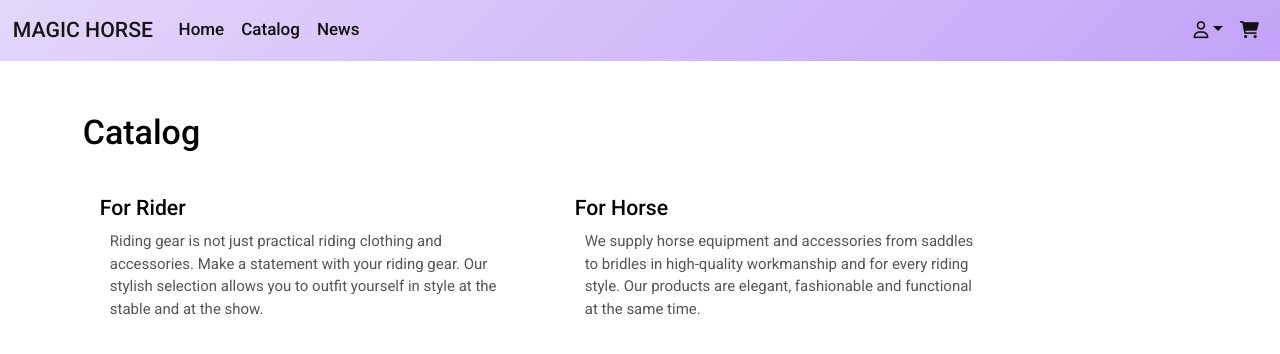
After one commit to glor-hub/python_basic_otus-project, a Django app: page /order/ in a window 1280 px wide. The commit adds this page. Shown: the top 354 px of the page. Run offline with Django 3.2, Linux system fonts and the light colour scheme; data that the repository does not hold is empty; some libraries are stand-ins or nearby versions.

Commit message:
update cart, add order

```diff
--- a/horseshop/horseshop/urls.py
+++ b/horseshop/horseshop/urls.py
@@ -28,6 +28,7 @@ urlpatterns = [
     path('shopauth/', include('shopauth.urls', namespace='shopauth')),
     path('admin/', admin.site.urls),
     path('catalog/', include('category.urls', namespace='category')),
+    path('order/', include('order.urls', namespace='order')),
 ]
 # ] + static(settings.STATIC_URL, document_root=settings.STATIC_ROOT)
 
--- /dev/null
+++ b/horseshop/order/templates/order/order_list.html
@@ -0,0 +1,56 @@
+{% extends 'base.html' %}
+{% block title %} Order List
+{% endblock %}
+{% block main_content %}
+    <div class="container pt-5">
+        <div class="h2"> Catalog</div>
+        <div class="row pt-3">
+            <div class="col-sm-5">
+                <div class="p-3">
+                    <div class="h5">For Rider</div>
+                    <div class="catalog-text">
+                        <p>Riding gear is not just practical riding clothing and accessories.
+                            Make a statement with your riding gear. Our stylish selection allows you
+                            to outfit yourself in style at the stable and at the show.</p>
+                    </div>
+                    <div class="row g-4 pt-3">
+                        {% for object in object_list %}
+                            {% if object.category.name == 'For Rider' %}
+
+                                <ul class="list-group">
+                                    <div class="catalog-card">
+                                        <div class="ps-3 p-1 border bg-light ">
+                                            <a href="{% url 'product:list' subcategory_slug=object.slug %}">{{object}} →</a>
+                                        </div>
+                                    </div>
+                                </ul>
+                            {% endif %}
+                        {% endfor %}
+                    </div>
+                </div>
+            </div>
+            <div class="col-sm-5">
+                <div class="p-3">
+                    <div class="h5">For Horse</div>
+                    <div class="catalog-text">
+                        <p>We supply horse equipment and accessories from saddles to bridles
+                            in high-quality workmanship and for every riding style.
+                            Our products are elegant, fashionable and functional at the same time.</p>
+                    </div>
+                    <div class="row g-4 pt-3">
+                        {% for object in object_list %}
+                            {% if object.category.name == 'For Horse' %}
+                                <ul class="list-group">
+                                    <div class="catalog-card">
+                                        <div class="ps-3 p-1 border bg-light">
+                                           <a href="{% url 'product:list' subcategory_slug=object.slug %}">{{object}} →</a>
+                                        </div>
+                                    </div>
+                                </ul>
+                            {% endif %}
+                        {% endfor %}
+                    </div>
+                </div>
+            </div>
+
+{% endblock %}
--- /dev/null
+++ b/horseshop/order/urls.py
@@ -0,0 +1,10 @@
+from django.urls import path
+
+import order.views as order
+
+app_name = 'order'
+
+urlpatterns = [
+    path('', order.OrderListView.as_view(), name='list'),
+
+]
--- a/horseshop/order/views.py
+++ b/horseshop/order/views.py
@@ -1,2 +1,5 @@
+from django.views.generic import ListView
+from order.models import Order
 
-# Create your views here.
+class OrderListView(ListView):
+    model = Order
--- a/horseshop/product/forms.py
+++ b/horseshop/product/forms.py
@@ -12,11 +12,11 @@ from django import forms
 #             'size': 'Size'
 #         }
 
-PRODUCT_QUANTITY_CHOICES = [(i, str(i)) for i in range(1, 51)]
+PRODUCT_QUANTITY_CHOICES = [(i, str(i)) for i in range(0, 51)]
 
 
 class ProductAddToCart(forms.Form):
     quantity = forms.TypedChoiceField(choices=PRODUCT_QUANTITY_CHOICES,
-                                      coerce=int)
-    update = forms.BooleanField(required=False, initial=False,
+                                      coerce=int, initial=1)
+    update = forms.BooleanField(required=False, initial=True,
                                 widget=forms.HiddenInput)
--- a/horseshop/product/templates/product/product_list.html
+++ b/horseshop/product/templates/product/product_list.html
@@ -9,16 +9,16 @@
                     <div class="product-card">
                         <div class="product-thumb">
                             {% if object.image %}
-                        <a href="#"><img src="{{object.image.url}}"></a>
+                                <a href="#"><img src="{{ object.image.url }}"></a>
                             {% else %}
                                 <a href="#"><img src="/static/img/product/no_product_image.png"></a>
                             {% endif %}
                         </div>
                         <div class="product-detail">
-                        <h4><a href="{% url 'product:detail' object.pk %}">{{object}}</a></h4>
+                            <h4><a href="{% url 'product:detail' object.pk %}">{{ object }}</a></h4>
                             <div class="product-bottom-detail d-flex justify-content-between">
                                 <div class="product-price">
-                                {{object.curr_price}}
+                                    {{ object.curr_price }}
                                 </div>
                                 <div class="product-links">
                                     <a href="#"> <i
--- a/horseshop/templates/base.html
+++ b/horseshop/templates/base.html
@@ -48,48 +48,9 @@
                     </ul>
                 </li>
                 <li class="nav-item">
-                    <a class="nav-link" href="{% url 'product:cart_detail' %}" data-bs-toggle="modal" data-bs-target="#modal-cart"><i
+                    <a class="nav-link"  href="{% url "product:cart_detail" %}" ><i
                             class="fa-solid fa-cart-shopping"></i></a>
                 </li>
-            </ul>
-            <div class="modal fade" id="modal-cart" tabindex="-1" aria-labelledby="exampleModalLabel"
-                 aria-hidden="true">
-                <div class="modal-dialog modal-xl">
-                    <div class="modal-content">
-                        <div class="modal-header bg-primary text-white">
-                            <h5 class="modal-title" id="exampleModalLabel">My Shopping Cart</h5>
-                            <button type="button" class="btn-close" data-bs-dismiss="modal" aria-label="Close"></button>
-                        </div>
-                        <div class="modal-body">
-                            <table class="table">
-                                <tbody>
-                                <tr>
-                                    {% if products_in_cart %}
-                                    {% for object in products_in_cart %}
-                                    <th scope="row">1</th>
-                                    <td><img src="{% static 'img/product/img1.png' %}"></td>
-                                    <td><a href="#">{{object.product.name}}</a></td>
-                                    <td>{{object.total_price}}</td>
-                                    <td>{{object.total.count}}</td>
-                                     {% endfor %}
-                                {% else %}
-                                <p>Your Cart is empty</p>
-                                    {% endif %}
-                                </tr>
-                                </tbody>
-                            </table>
-                        </div>
-                        <div class="modal-footer">
-                            <a href="{% url "category:list" %}" class="btn btn-secondary" data-bs-dismiss="modal">Continue</a>
-<!--                            <button type="button" class="btn btn-secondary" data-bs-dismiss="modal">Continue Shopping-->
-<!--                            </button>-->
-                            <a href="#" class="btn btn-primary" >Proceed To Checkout</a>
-{#                            <a href="{% url "order:list" %}" class="btn btn-primary" >Proceed To Checkout</a>#}
-<!--                            <button type="button" class="btn btn-primary">Proceed To Checkout</button>-->
-                        </div>
-                    </div>
-                </div>
-            </div>
         </div>
     </div>
 </nav>
@@ -100,23 +61,20 @@
 
 {% endblock %}
 
-{% block menu %}
-    <ul>
-        <li><a href="{% url 'shopauth:register' %}">user registration</a></li>
-        <li>
-            {% if user.is_anonymous %}
-                <a href="{% url 'shopauth:login' %}">login</a>
-            {% else %}
-                <a href="{% url 'shopauth:logout' %}">logout</a>
-                <br>
-                <br>
-
-            {% endif %}
-        </li>
-    </ul>
-{#    {% block product_list %}#}
-{#        <a href="{% url 'product:list' %}">to products list </a>#}
-{#    {% endblock %}{% endblock %}#}
-{% endblock %}
+{#{% block menu %}#}
+{#    <ul>#}
+{#        <li><a href="{% url 'shopauth:register' %}">user registration</a></li>#}
+{#        <li>#}
+{#            {% if user.is_anonymous %}#}
+{#                <a href="{% url 'shopauth:login' %}">login</a>#}
+{#            {% else %}#}
+{#                <a href="{% url 'shopauth:logout' %}">logout</a>#}
+{#                <br>#}
+{#                <br>#}
+{##}
+{#            {% endif %}#}
+{#        </li>#}
+{#    </ul>#}
+{#{% endblock %}#}
 </body>
 </html>
```
Also changed, not shown: horseshop/product/templates/product/cart_detail.html (added, +37 -0 lines), horseshop/product/templates/product/product_detail.html (+33 -8 lines), horseshop/product/views.py (+43 -7 lines). Lines whose indentation alone changed are shown as unchanged.
